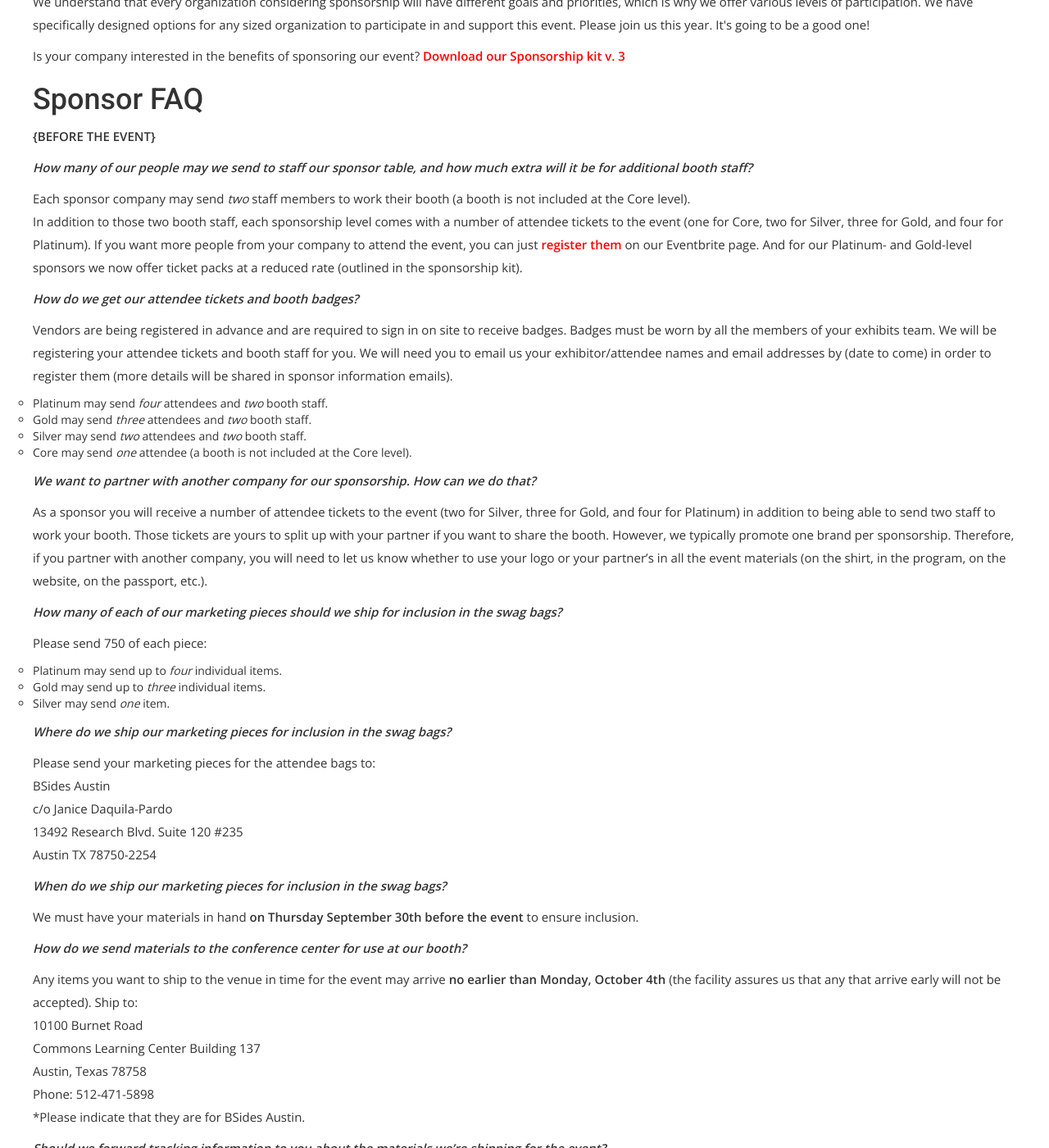
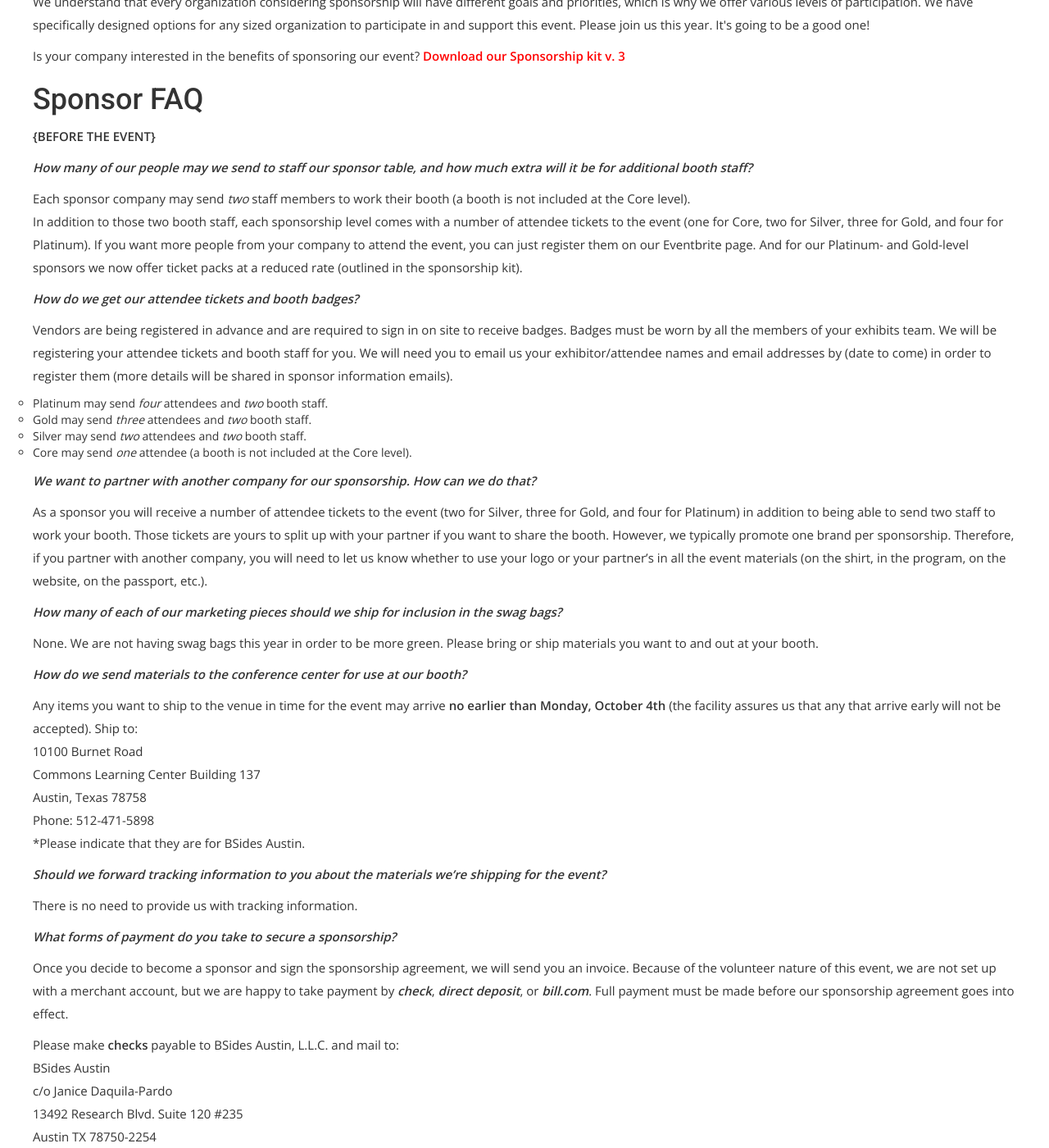
Before and after one commit to bsidesaustin/test, a Jekyll site: the page built from sponsor.html, in a window 1280 px wide and 1400 px high, scrolled down 703 px. Shown: the whole window at 82% size. Built offline with Jekyll 4.4.1, drawn with Linux system fonts in a browser that asks for light colours; nearby versions of some CDN libraries; some web fonts are replaced.

Commit message:
Update sponsor.html

```diff
--- a/sponsor.html
+++ b/sponsor.html
@@ -31,7 +31,7 @@
 <h1>Sponsor FAQ</h1>
 <p><strong>{BEFORE THE EVENT}</strong></p>
 <p><strong><em>How many of our people may we send to staff our sponsor table, and how much extra will it be for additional booth staff?</em></strong></p>
-<p>Each sponsor company may send <em>two</em> staff members to work their booth (a booth is not included at the Core level).<br />In addition to those two booth staff, each sponsorship level comes with a number of attendee tickets to the event (one for Core, two for Silver, three for Gold, and four for Platinum). If you want more people from your company to attend the event, you can just <strong><a href="https://bsidesaustin2020.eventbrite.com" target="_blank">register them</a></strong> on our Eventbrite page. And for our Platinum- and Gold-level sponsors we now offer ticket packs at a reduced rate (outlined in the sponsorship kit).</p>
+<p>Each sponsor company may send <em>two</em> staff members to work their booth (a booth is not included at the Core level).<br />In addition to those two booth staff, each sponsorship level comes with a number of attendee tickets to the event (one for Core, two for Silver, three for Gold, and four for Platinum). If you want more people from your company to attend the event, you can just register them on our Eventbrite page. And for our Platinum- and Gold-level sponsors we now offer ticket packs at a reduced rate (outlined in the sponsorship kit).</p>
 <p><strong><em>How do we get our attendee tickets and booth badges?</em></strong></p>
 <p>Vendors are being registered in advance and are required to sign in on site to receive badges. Badges must be worn by all the members of your exhibits team. We will be registering your attendee tickets and booth staff for you. We will need you to email us your exhibitor/attendee names and email addresses by (date to come) in order to register them (more details will be shared in sponsor information emails).</p>
 <p><ul>
@@ -43,16 +43,8 @@
 <p><strong><em>We want to partner with another company for our sponsorship. How can we do that?</em></strong></p>
 <p>As a sponsor you will receive a number of attendee tickets to the event (two for Silver, three for Gold, and four for Platinum) in addition to being able to send two staff to work your booth. Those tickets are yours to split up with your partner if you want to share the booth. However, we typically promote one brand per sponsorship. Therefore, if you partner with another company, you will need to let us know whether to use your logo or your partner’s in all the event materials (on the shirt, in the program, on the website, on the passport, etc.).</p>
 <p><strong><em>How many of each of our marketing pieces should we ship for inclusion in the swag bags?</em></strong></p>
-<p>Please send 750 of each piece:</p>
-<p><ul>
-<li>Platinum may send up to <em>four</em> individual items.</li>
-<li>Gold may send up to <em>three</em> individual items.</li>
-<li>Silver may send <em>one</em> item.</li>
-</ul></p>
-<p><strong><em>Where do we ship our marketing pieces for inclusion in the swag bags?</em></strong></p>
-<p>Please send your marketing pieces for the attendee bags to:<br />BSides Austin<br />c/o Janice Daquila-Pardo<br />13492 Research Blvd. Suite 120 #235<br />Austin TX 78750-2254</p>
-<p><strong><em>When do we ship our marketing pieces for inclusion in the swag bags?</em></strong></p>
-<p>We must have your materials in hand <strong>on Thursday September 30th before the event</strong> to ensure inclusion.</p>
+<p>None. We are not having swag bags this year in order to be more green. Please bring or ship materials you want to and out at your booth.</p>
+<p>
 <p><strong><em>How do we send materials to the conference center for use at our booth?</em></strong></p>
 <p>Any items you want to ship to the venue in time for the event may arrive <strong>no earlier than Monday, October 4th</strong> (the facility assures us that any that arrive early will not be accepted). Ship to:<br />10100 Burnet Road<br />Commons Learning Center Building 137<br />Austin, Texas 78758<br />Phone: 512-471-5898<br />*Please indicate that they are for BSides Austin.</p>
 <p><strong><em>Should we forward tracking information to you about the materials we’re shipping for the event?</em></strong></p>
```
